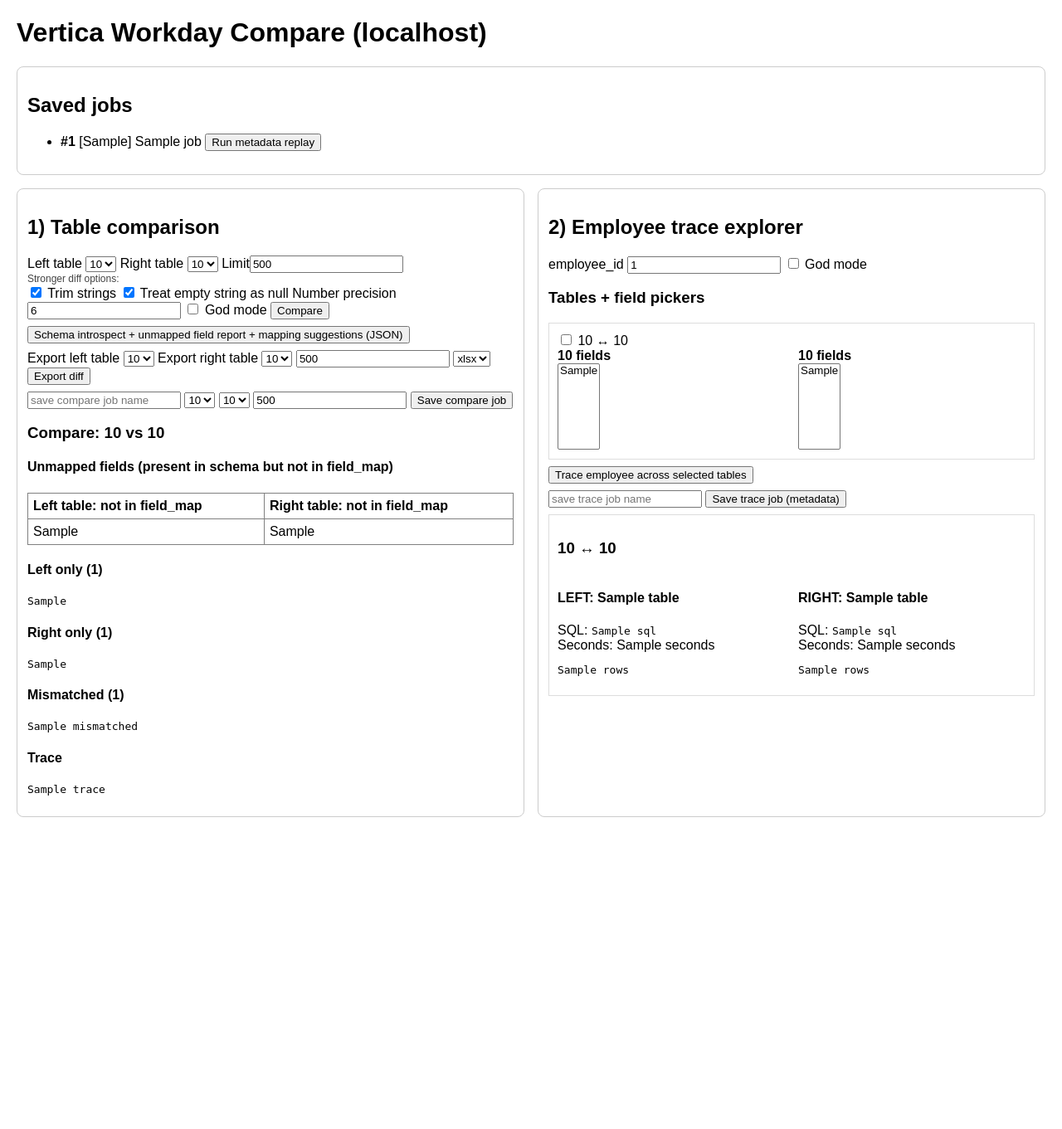
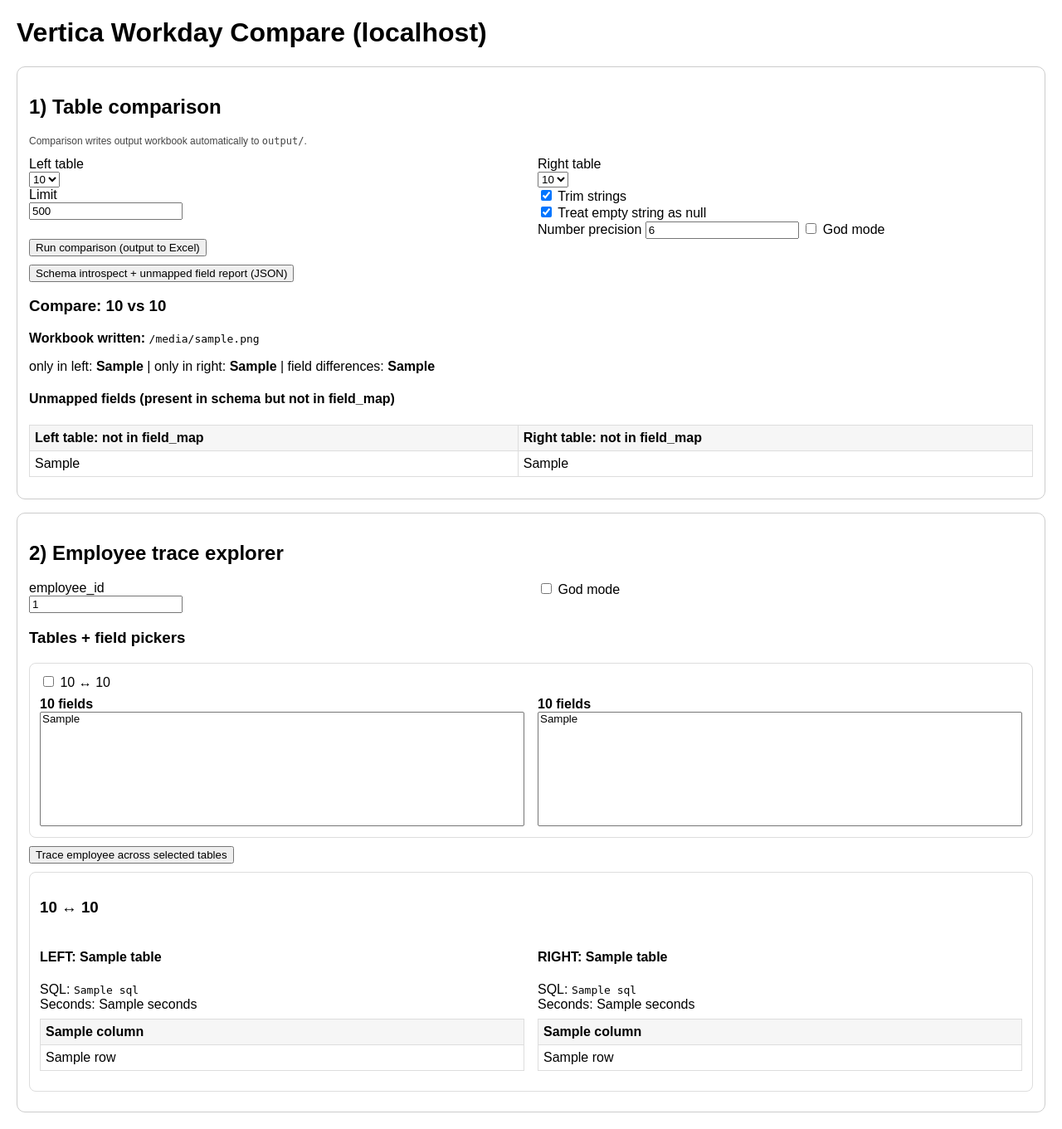
Before and after one commit to kellyclaw-ai/vertica-workday-compare, a FastAPI app: template templates/index.html in a window 1280 px wide. Shown: the whole page at 83% size. Before the commit the page ends 985 px from the top, so only its background shows below. Run offline with FastAPI, Linux system fonts and the light colour scheme; the template is opened without the code that fills it: most values are stand-ins (such as "Sample title", 1, 10 or a date in 2020).

Commit message:
Refactor UI flow and write compare outputs to timestamped Excel workbooks

```diff
--- a/app/main.py
+++ b/app/main.py
@@ -1,16 +1,12 @@
 from __future__ import annotations
 
-import csv
-import io
 import re
 from fastapi import FastAPI, Request, Form
-from fastapi.responses import HTMLResponse, StreamingResponse, JSONResponse, RedirectResponse
+from fastapi.responses import HTMLResponse, JSONResponse
 from fastapi.templating import Jinja2Templates
-from openpyxl import Workbook
 
 from app.compare_service import compare_tables, employee_trace
 from app.db import get_table_columns
-from app.jobs_store import get_job, list_jobs, save_job
 from app.mapping_store import load_mapping, field_map_for_table
 from app.settings import settings
 
@@ -61,7 +57,6 @@
             "table_maps": table_maps,
             "field_maps": field_maps,
             "god_mode_default": settings.god_mode_default,
-            "jobs": list_jobs(),
             "compare_result": compare_result,
             "trace_frames": trace_frames or [],
             "employee_id": employee_id,
@@ -141,64 +136,16 @@
         trim_strings,
         nullish_equal,
         number_precision,
+        output_dir="output",
     )
-    unmapped_fields = _unmapped_fields_report(left_table, right_table)
     return _render_home(
         request,
         compare_result={
             "left_table": left_table,
             "right_table": right_table,
             "result": result,
-            "unmapped_fields": unmapped_fields,
+            "unmapped_fields": result["unmapped_fields"],
         },
-    )
-
-
-@app.post("/compare/export")
-def compare_export(
-    left_table: str = Form(...),
-    right_table: str = Form(...),
-    limit: int = Form(500),
-    fmt: str = Form("xlsx"),
-):
-    _, field_maps = load_mapping(settings.mapping_file)
-    result = compare_tables(_conn_left(), _conn_right(), left_table, right_table, field_maps, limit, True)
-
-    if fmt == "csv":
-        out = io.StringIO()
-        w = csv.writer(out)
-        w.writerow(["section", "payload"])
-        for row in result["left_only"]:
-            w.writerow(["left_only", row])
-        for row in result["right_only"]:
-            w.writerow(["right_only", row])
-        for row in result["mismatched"]:
-            w.writerow(["mismatched", row])
-        b = io.BytesIO(out.getvalue().encode("utf-8"))
-        return StreamingResponse(b, media_type="text/csv", headers={"Content-Disposition": "attachment; filename=compare_export.csv"})
-
-    wb = Workbook()
-    ws1 = wb.active
-    ws1.title = "left_only"
-    ws1.append(["row_json"])
-    for r in result["left_only"]:
-        ws1.append([str(r)])
-    ws2 = wb.create_sheet("right_only")
-    ws2.append(["row_json"])
-    for r in result["right_only"]:
-        ws2.append([str(r)])
-    ws3 = wb.create_sheet("mismatched")
-    ws3.append(["row_json"])
-    for r in result["mismatched"]:
-        ws3.append([str(r)])
-
-    bio = io.BytesIO()
-    wb.save(bio)
-    bio.seek(0)
-    return StreamingResponse(
-        bio,
-        media_type="application/vnd.openxmlformats-officedocument.spreadsheetml.sheet",
-        headers={"Content-Disposition": "attachment; filename=compare_export.xlsx"},
     )
 
 
@@ -236,24 +183,3 @@
         frames.append({"left_table": tm.left_table, "right_table": tm.right_table, "left": left_frame, "right": right_frame})
 
     return _render_home(request, trace_frames=frames, employee_id=employee_id)
-
-
-@app.post("/jobs/save")
-def save_job_ui(
-    job_type: str = Form(...),
-    name: str = Form(...),
-    left_table: str = Form(""),
-    right_table: str = Form(""),
-    limit: int = Form(500),
-):
-    payload = {"left_table": left_table, "right_table": right_table, "limit": limit}
-    save_job(job_type, name, payload)
-    return RedirectResponse("/", status_code=303)
-
-
-@app.post("/jobs/{job_id}/run")
-def run_job(job_id: int):
-    j = get_job(job_id)
-    if not j:
-        return JSONResponse({"error": "job not found"}, status_code=404)
-    return JSONResponse({"job": j, "message": "Use payload values in /compare or /trace forms (replay wiring ready)."})
--- a/templates/index.html
+++ b/templates/index.html
@@ -5,87 +5,78 @@
   <title>Vertica Workday Compare</title>
   <style>
     body { font-family: sans-serif; margin: 20px; }
-    .grid { display:grid; grid-template-columns: 1fr 1fr; gap: 16px; }
-    .box { border:1px solid #ccc; padding:12px; border-radius:8px; }
-    .frame { border:1px solid #ddd; padding:10px; margin:8px 0; }
-    pre { white-space: pre-wrap; max-height: 250px; overflow:auto; }
+    .tile { border:1px solid #ccc; padding:14px; border-radius:10px; margin-bottom: 16px; }
+    .row { display:flex; gap: 16px; flex-wrap: wrap; }
+    .col { flex: 1 1 420px; min-width: 360px; }
+    .frame { border:1px solid #ddd; padding:12px; margin:10px 0; border-radius:8px; }
     .small { font-size: 12px; color:#444; }
+    table { border-collapse: collapse; width: 100%; margin: 8px 0 12px 0; }
+    th, td { border:1px solid #ddd; padding:6px; text-align:left; vertical-align: top; }
+    th { background:#f6f6f6; }
+    code { white-space: pre-wrap; }
   </style>
 </head>
 <body>
   <h1>Vertica Workday Compare (localhost)</h1>
 
-  <div class="box" style="margin-bottom:16px;">
-    <h2>Saved jobs</h2>
-    <ul>
-      {% for j in jobs %}
-        <li>
-          <strong>#{{ j.id }}</strong> [{{ j.job_type }}] {{ j.name }}
-          <form method="post" action="/jobs/{{ j.id }}/run" style="display:inline;">
-            <button type="submit">Run metadata replay</button>
-          </form>
-        </li>
-      {% else %}
-        <li>No jobs yet.</li>
-      {% endfor %}
-    </ul>
-  </div>
+  <div class="tile">
+    <h2>1) Table comparison</h2>
+    <p class="small">Comparison writes output workbook automatically to <code>output/</code>.</p>
 
-  <div class="grid">
-    <div class="box">
-      <h2>1) Table comparison</h2>
     <form method="post" action="/compare">
-        <label>Left table</label>
+      <div class="row">
+        <div class="col">
+          <label>Left table</label><br/>
           <select name="left_table" id="cmp_left">
             {% for tm in table_maps %}<option value="{{ tm.left_table }}">{{ tm.left_table }}</option>{% endfor %}
           </select>
-        <label>Right table</label>
+        </div>
+        <div class="col">
+          <label>Right table</label><br/>
           <select name="right_table" id="cmp_right">
             {% for tm in table_maps %}<option value="{{ tm.right_table }}">{{ tm.right_table }}</option>{% endfor %}
           </select>
-        <label>Limit</label><input name="limit" type="number" value="500" />
-        <div class="small">Stronger diff options:</div>
-        <label><input type="checkbox" name="trim_strings" checked /> Trim strings</label>
-        <label><input type="checkbox" name="nullish_equal" checked /> Treat empty string as null</label>
-        <label>Number precision</label><input name="number_precision" type="number" value="6" />
+        </div>
+      </div>
+
+      <div class="row">
+        <div class="col">
+          <label>Limit</label><br/>
+          <input name="limit" type="number" value="500" />
+        </div>
+        <div class="col">
+          <label><input type="checkbox" name="trim_strings" checked /> Trim strings</label><br/>
+          <label><input type="checkbox" name="nullish_equal" checked /> Treat empty string as null</label><br/>
+          <label>Number precision</label>
+          <input name="number_precision" type="number" value="6" />
           <label><input type="checkbox" name="god_mode" {% if god_mode_default %}checked{% endif %}/> God mode</label>
-        <button type="submit">Compare</button>
+        </div>
+      </div>
+
+      <button type="submit">Run comparison (output to Excel)</button>
     </form>
 
-      <form method="get" action="/introspect" style="margin-top:8px;">
+    <form method="get" action="/introspect" style="margin-top:10px;">
       <input type="hidden" name="left_table" id="i_left" />
       <input type="hidden" name="right_table" id="i_right" />
-        <button type="submit" onclick="document.getElementById('i_left').value=document.getElementById('cmp_left').value;document.getElementById('i_right').value=document.getElementById('cmp_right').value;">Schema introspect + unmapped field report + mapping suggestions (JSON)</button>
-      </form>
-
-      <form method="post" action="/compare/export" style="margin-top:8px;">
-        <label>Export left table</label>
-        <select name="left_table">{% for tm in table_maps %}<option value="{{ tm.left_table }}">{{ tm.left_table }}</option>{% endfor %}</select>
-        <label>Export right table</label>
-        <select name="right_table">{% for tm in table_maps %}<option value="{{ tm.right_table }}">{{ tm.right_table }}</option>{% endfor %}</select>
-        <input name="limit" type="number" value="500" />
-        <select name="fmt"><option value="xlsx">xlsx</option><option value="csv">csv</option></select>
-        <button type="submit">Export diff</button>
-      </form>
-
-      <form method="post" action="/jobs/save" style="margin-top:8px;">
-        <input type="hidden" name="job_type" value="compare" />
-        <input name="name" placeholder="save compare job name" />
-        <select name="left_table">{% for tm in table_maps %}<option value="{{ tm.left_table }}">{{ tm.left_table }}</option>{% endfor %}</select>
-        <select name="right_table">{% for tm in table_maps %}<option value="{{ tm.right_table }}">{{ tm.right_table }}</option>{% endfor %}</select>
-        <input name="limit" type="number" value="500" />
-        <button type="submit">Save compare job</button>
+      <button type="submit" onclick="document.getElementById('i_left').value=document.getElementById('cmp_left').value;document.getElementById('i_right').value=document.getElementById('cmp_right').value;">Schema introspect + unmapped field report (JSON)</button>
     </form>
 
     {% if compare_result %}
       <h3>Compare: {{ compare_result.left_table }} vs {{ compare_result.right_table }}</h3>
+      <p><strong>Workbook written:</strong> <code>{{ compare_result.result.output_file }}</code></p>
+      <p>
+        only in left: <strong>{{ compare_result.result.counts.only_in_left }}</strong> |
+        only in right: <strong>{{ compare_result.result.counts.only_in_right }}</strong> |
+        field differences: <strong>{{ compare_result.result.counts.field_differences }}</strong>
+      </p>
 
       <h4>Unmapped fields (present in schema but not in field_map)</h4>
-        <table border="1" cellpadding="6" cellspacing="0" style="border-collapse: collapse; width: 100%; margin-bottom: 12px;">
+      <table>
         <thead>
           <tr>
-              <th style="text-align:left;">Left table: not in field_map</th>
-              <th style="text-align:left;">Right table: not in field_map</th>
+            <th>Left table: not in field_map</th>
+            <th>Right table: not in field_map</th>
           </tr>
         </thead>
         <tbody>
@@ -93,9 +84,7 @@
           {% set right_unmapped = compare_result.unmapped_fields.right_only_not_in_field_map %}
           {% set max_rows = [left_unmapped|length, right_unmapped|length]|max %}
           {% if max_rows == 0 %}
-              <tr>
-                <td colspan="2"><em>No unmapped fields found for this table pair.</em></td>
-              </tr>
+            <tr><td colspan="2"><em>No unmapped fields found for this table pair.</em></td></tr>
           {% else %}
             {% for i in range(max_rows) %}
               <tr>
@@ -106,20 +95,21 @@
           {% endif %}
         </tbody>
       </table>
-
-        <h4>Left only ({{ compare_result.result.left_only|length }})</h4><pre>{{ compare_result.result.left_only }}</pre>
-        <h4>Right only ({{ compare_result.result.right_only|length }})</h4><pre>{{ compare_result.result.right_only }}</pre>
-        <h4>Mismatched ({{ compare_result.result.mismatched|length }})</h4><pre>{{ compare_result.result.mismatched }}</pre>
-        <h4>Trace</h4><pre>{{ compare_result.result.trace }}</pre>
     {% endif %}
   </div>
 
-    <div class="box">
+  <div class="tile">
     <h2>2) Employee trace explorer</h2>
     <form method="post" action="/trace">
-        <label>employee_id</label>
+      <div class="row">
+        <div class="col">
+          <label>employee_id</label><br/>
           <input name="employee_id" value="{{ employee_id }}" />
+        </div>
+        <div class="col">
           <label><input type="checkbox" name="god_mode" {% if god_mode_default %}checked{% endif %}/> God mode</label>
+        </div>
+      </div>
 
       <h3>Tables + field pickers</h3>
       {% for tm in table_maps %}
@@ -128,10 +118,11 @@
             <input type="checkbox" name="left_table" value="{{ tm.left_table }}" />
             {{ tm.left_table }} ↔ {{ tm.right_table }}
           </label>
-            <div class="grid">
-              <div>
+
+          <div class="row" style="margin-top:8px;">
+            <div class="col">
               <strong>{{ tm.left_table }} fields</strong><br/>
-                <select name="fields_left::{{ tm.left_table }}" multiple size="6">
+              <select name="fields_left::{{ tm.left_table }}" multiple size="8" style="width:100%;">
                 {% for fm in field_maps %}
                   {% if fm.left_table == tm.left_table and fm.right_table == tm.right_table %}
                     <option value="{{ fm.left_field }}">{{ fm.left_field }}</option>
@@ -139,9 +130,9 @@
                 {% endfor %}
               </select>
             </div>
-              <div>
+            <div class="col">
               <strong>{{ tm.right_table }} fields</strong><br/>
-                <select name="fields_right::{{ tm.right_table }}" multiple size="6">
+              <select name="fields_right::{{ tm.right_table }}" multiple size="8" style="width:100%;">
                 {% for fm in field_maps %}
                   {% if fm.left_table == tm.left_table and fm.right_table == tm.right_table %}
                     <option value="{{ fm.right_field }}">{{ fm.right_field }}</option>
@@ -156,32 +147,56 @@
       <button type="submit">Trace employee across selected tables</button>
     </form>
 
-      <form method="post" action="/jobs/save" style="margin-top:8px;">
-        <input type="hidden" name="job_type" value="trace" />
-        <input name="name" placeholder="save trace job name" />
-        <button type="submit">Save trace job (metadata)</button>
-      </form>
-
     {% for f in trace_frames %}
       <div class="frame">
         <h3>{{ f.left_table }} ↔ {{ f.right_table }}</h3>
-        <div class="grid">
-          <div>
+        <div class="row">
+          <div class="col">
             <h4>LEFT: {{ f.left.table }}</h4>
             <div>SQL: <code>{{ f.left.sql }}</code></div>
             <div>Seconds: {{ f.left.seconds }}</div>
-            <pre>{{ f.left.rows }}</pre>
+            <table>
+              <thead>
+                <tr>
+                  {% for c in f.left.columns %}<th>{{ c }}</th>{% endfor %}
+                </tr>
+              </thead>
+              <tbody>
+                {% for row in f.left.rows %}
+                  <tr>
+                    {% for c in f.left.columns %}<td>{{ row[c] }}</td>{% endfor %}
+                  </tr>
+                {% else %}
+                  <tr><td colspan="{{ f.left.columns|length if f.left.columns else 1 }}"><em>No rows</em></td></tr>
+                {% endfor %}
+              </tbody>
+            </table>
           </div>
-          <div>
+
+          <div class="col">
             <h4>RIGHT: {{ f.right.table }}</h4>
             <div>SQL: <code>{{ f.right.sql }}</code></div>
             <div>Seconds: {{ f.right.seconds }}</div>
-            <pre>{{ f.right.rows }}</pre>
+            <table>
+              <thead>
+                <tr>
+                  {% for c in f.right.columns %}<th>{{ c }}</th>{% endfor %}
+                </tr>
+              </thead>
+              <tbody>
+                {% for row in f.right.rows %}
+                  <tr>
+                    {% for c in f.right.columns %}<td>{{ row[c] }}</td>{% endfor %}
+                  </tr>
+                {% else %}
+                  <tr><td colspan="{{ f.right.columns|length if f.right.columns else 1 }}"><em>No rows</em></td></tr>
+                {% endfor %}
+              </tbody>
+            </table>
           </div>
         </div>
       </div>
     {% endfor %}
   </div>
-  </div>
 </body>
 </html>
```
Also changed, not shown: app/compare_service.py (+139 -40 lines). Lines whose indentation alone changed are shown as unchanged.
